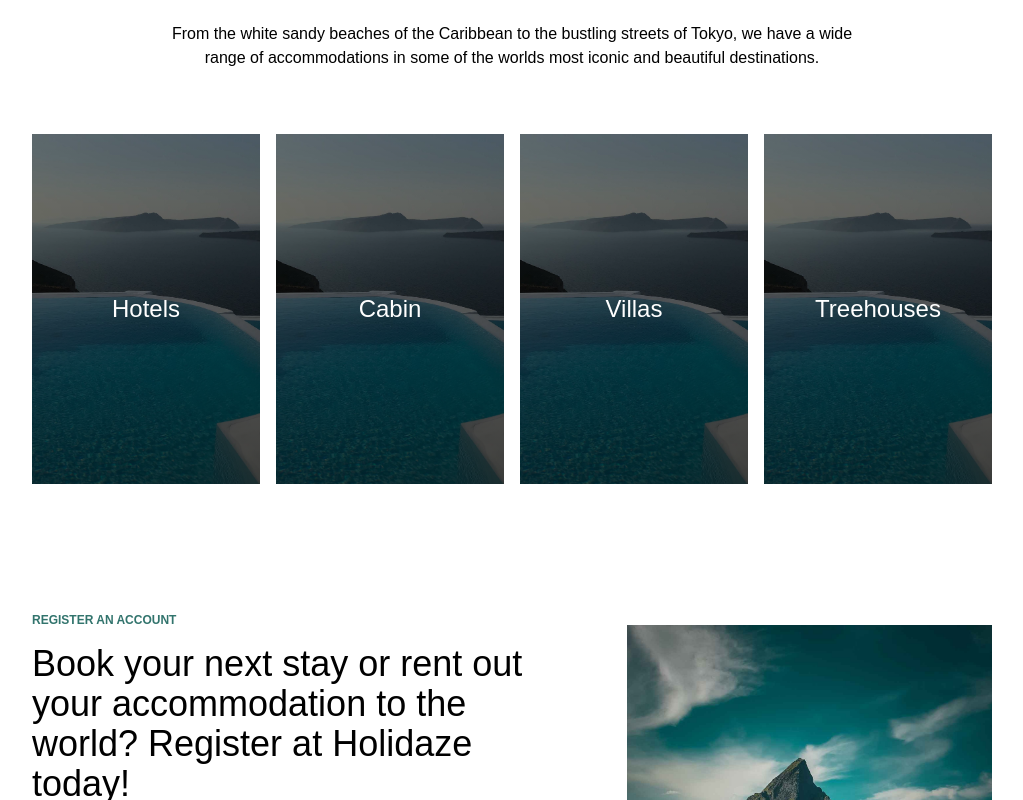
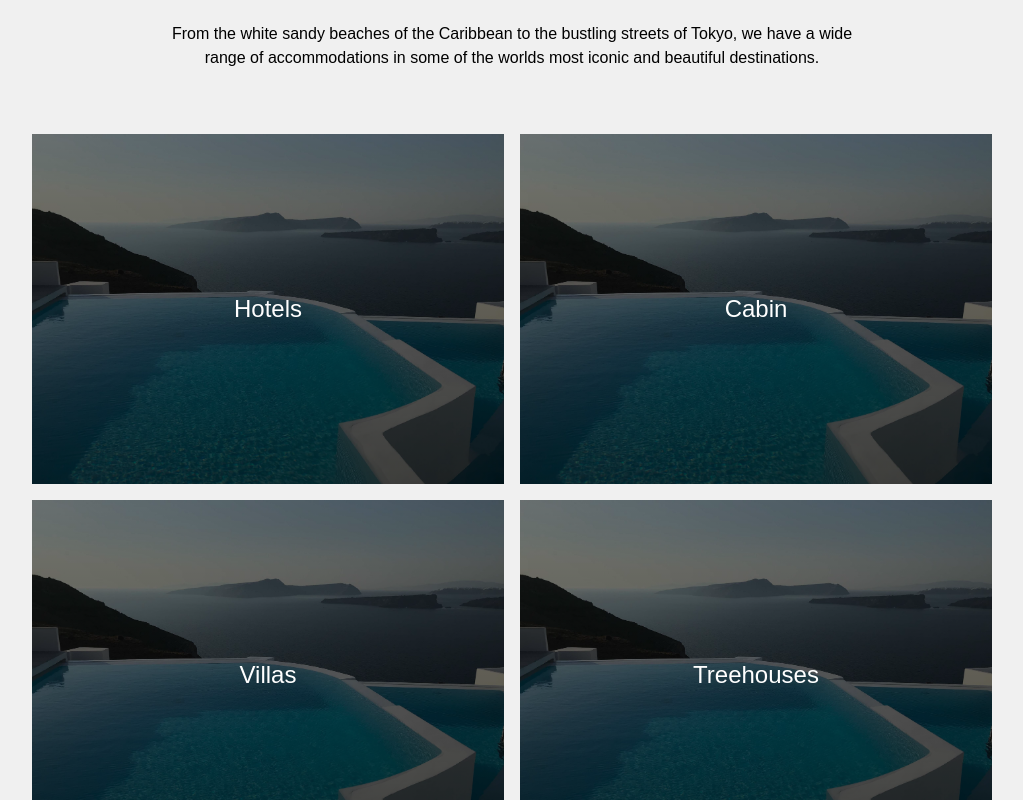
Before and after one commit to May-Tove/holidaze, a React (Vite) app: page / in a window 1280 px wide. Shown: the part 1680-2480 px from the top of the page, without its empty margins (128-1151 px from the left). Built offline with nearby package versions, Linux system fonts and the light colour scheme; a web font is replaced by a local one.

Commit message:
Small updates to global styles and font/grid

```diff
--- a/src/index.css
+++ b/src/index.css
@@ -1,6 +1,10 @@
-@import 'tailwindcss/base';
-@import 'tailwindcss/components';
-@import 'tailwindcss/utilities';
+@tailwind base;
+@tailwind components;
+@tailwind utilities;
+
+body {
+  background-color: #f0f0f0;
+}
 
 @layer components {
   .btn {
--- a/tailwind.config.js
+++ b/tailwind.config.js
@@ -13,7 +13,7 @@ export default {
         sans: [
           'kumbh-sans-variable, sans-serif',
           {
-            fontVariationSettings: '"wght" 300',
+            fontVariationSettings: '"wght" 400',
           },
         ],
         serif: ['quiche-flare, sans-serif'],
@@ -22,8 +22,8 @@ export default {
         bold: '900',
       },
       gridTemplateColumns: {
-        2: 'repeat(auto-fit, minmax(170px, 1fr))',
-        4: 'repeat(auto-fit, minmax(200px, 1fr))',
+        2: 'repeat(auto-fit, minmax(300px, 1fr))',
+        4: 'repeat(auto-fit, minmax(400px, 1fr))',
       },
     },
   },
```
